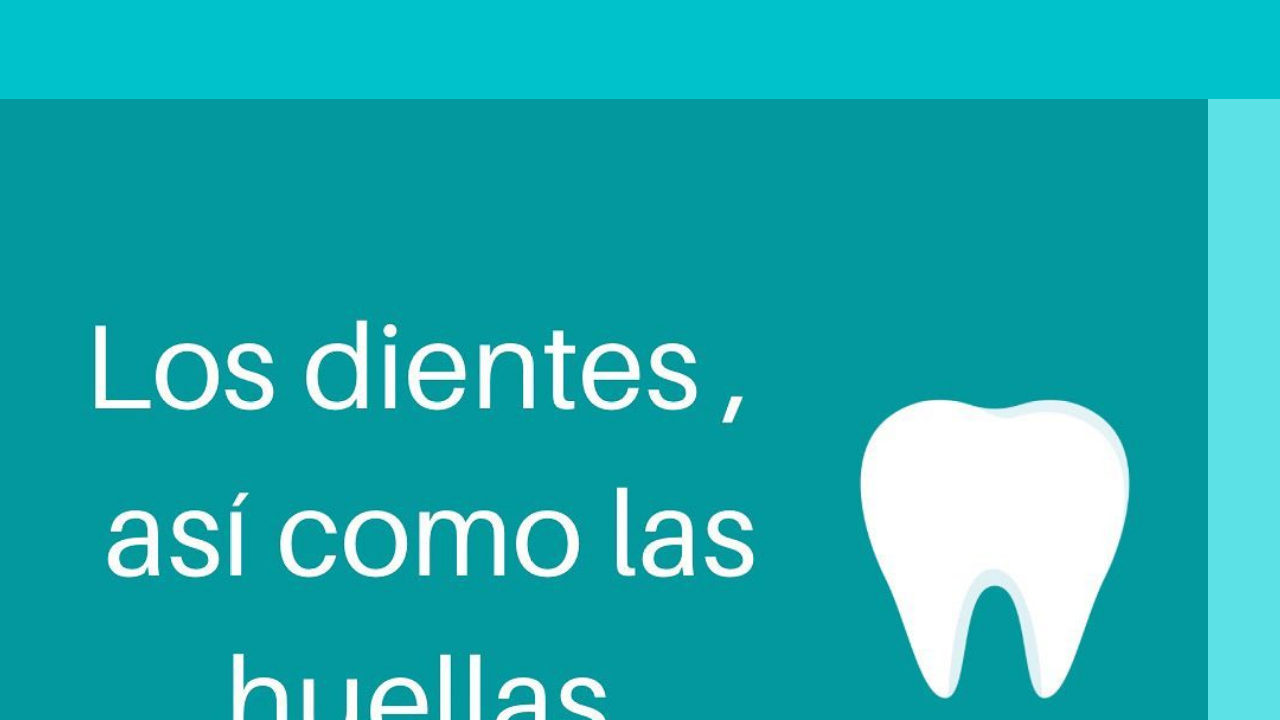
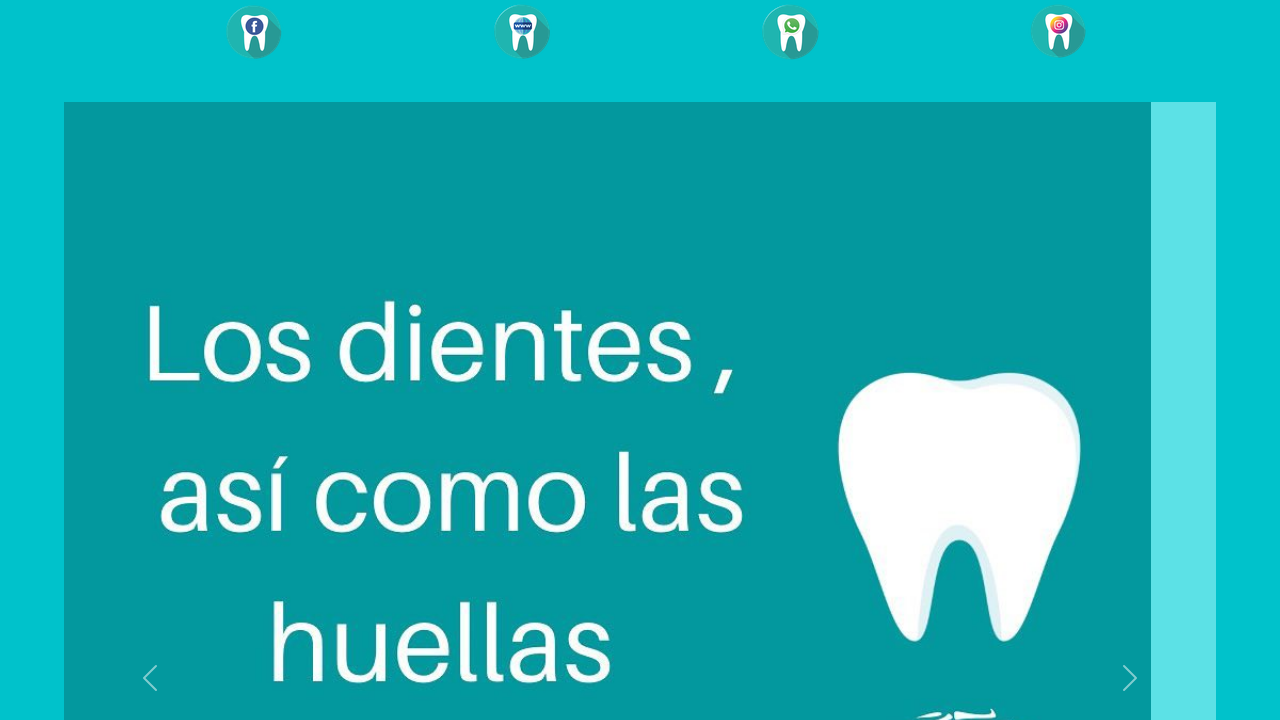
Before and after one commit to BarrasDesigns/Dra.MarcelaFrutos, a plain HTML site: page index.html in a window 1280 px wide. Shown: the part 447-1167 px from the top of the page. Drawn offline with nearby package versions, Linux system fonts and the light colour scheme; some packages are replaced by stand-ins of ours; a script that the page names is missing.

Commit message:
cambios finales

```diff
--- a/assets/css/styles.css
+++ b/assets/css/styles.css
@@ -93,17 +93,15 @@ nav {
 
 
 /* REDES */
+.rutasEnlaces {
+    margin-top: 12rem;
+}
+
 .redes {
-    height: 16rem;
-    display: grid;
-    grid-template-columns: repeat(2, 1fr);
-    grid-auto-rows: 4rem;
-    justify-items: center;
-    justify-content: center;
-    align-items: center;
-    align-content: center;
     list-style: none;
-    padding: 0px;
+    width: 100%;
+    display: flex;
+    justify-content: space-evenly;
 }
 
 .routes {
@@ -114,6 +112,65 @@ nav {
 
 .links {
     max-width: 3rem;
+}
+
+.enlace {
+    display: flex;
+    width: 100%;
+    justify-content: space-around;
+}
+
+.web {
+    width: 60px;
+    height: 60px;
+    background: url("../img/web_icon.png") no-repeat;
+}
+
+.web:hover {
+    background: url("../img/web_icon_hover.png") no-repeat;
+}
+
+.whatsapp {
+    width: 60px;
+    height: 60px;
+    background: url("../img/whatsapp_icon.png") no-repeat;
+}
+
+.whatsapp:hover {
+    background: url("../img/whatsapp_icon_hover.png") no-repeat;
+}
+
+.instagram {
+    width: 60px;
+    height: 60px;
+    background: url("../img/instagram_icon.png") no-repeat;
+}
+
+.instagram:hover {
+    background: url("../img/instagram_icon_hover.png") no-repeat;
+}
+
+.facebook {
+    width: 60px;
+    height: 60px;
+    background: url("../img/facebook_icon.png") no-repeat;
+}
+
+.facebook:hover {
+    background: url("../img/facebook_icon_hover.png") no-repeat;
+}
+
+@media (max-width: 428px) {
+    .rutasEnlaces {
+        margin-top: 6rem;
+    }
+
+    .redes {
+        display: grid;
+        grid-template-columns: repeat(2, 1fr);
+        grid-template-rows: auto;
+    }
+
 }
 
 /* MEDIA QUERIES  */
@@ -129,7 +186,10 @@ nav {
 
 } */
 /* CARRUSEL DE SERVICIOS  */
-
+.carrusel{
+    max-width: 90%;
+    margin: auto;
+}
 .containerServicios {
     display: flex;
     overflow-x: scroll;
@@ -140,15 +200,22 @@ nav {
     border-radius: 8px;
     gap: 12px;
 }
-.containerServicios
-.itemServicios {
+
+.containerServicios .itemServicios {
     flex: 0 0 100%;
     padding: 24px;
     border-radius: 8px;
     scroll-snap-align: start;
 
 }
+
 .itemServicios {
     background-color: aqua;
     cursor: pointer;
 }
+
+/* AGENDA UNA CITA */
+.cita {
+    max-width: 70%;
+    margin: auto;
+}
--- a/index.html
+++ b/index.html
@@ -38,17 +38,34 @@
             <ul class="redes">
                 <li class="routes">
                     <a href="#">
-                        <img class="links" src="./assets/img/muela.svg" alt="facebook">
+                        <div class="enlace">
+                            <div class="facebook"></div>
+                            <!-- <div class="facebook__text">Mi FaceBook</div> -->
+                        </div>
                     </a>
                 </li>
                 <li class="routes">
                     <a href="#">
-                        <img class="links" src="./assets/img/muela.svg" alt="whatsapp">
+                        <!-- <img class="links" src="./assets/img/muela.svg" alt="whatsapp"> -->
+                        <div class="enlace">
+                            <div class="web"></div>
+                        </div>
                     </a>
                 </li>
                 <li class="routes">
                     <a href="#">
-                        <img class="links" src="./assets/img/muela.svg" alt="telephone">
+                        <!-- <img class="links" src="./assets/img/muela.svg" alt="whatsapp"> -->
+                        <div class="enlace">
+                            <div class="whatsapp"></div>
+                        </div>
+                    </a>
+                </li>
+                <li class="routes">
+                    <a href="#">
+                        <!-- <img class="links" src="./assets/img/muela.svg" alt="telephone"> -->
+                        <div class="enlace">
+                            <div class="instagram"></div>
+                        </div>
                     </a>
                 </li>
 
@@ -58,7 +75,7 @@
 
     <!-- CARRUSEL DE IMAGENES  -->
 
-    <section class="section">
+    <section class="carrusel">
         <div id="carouselExampleControls" class="carousel slide" data-bs-ride="carousel">
             <div class="carousel-inner">
                 <div class="carousel-item active">
@@ -135,7 +152,7 @@
 
     </section>
     <!-- SECCIÓN SABÍAS QUE  -->
-    <section class="section">
+    <section class="carrusel">
         <div id="carouselExampleControls" class="carousel slide" data-bs-ride="carousel">
             <div class="carousel-inner">
                 <div class="carousel-item active">
@@ -170,7 +187,7 @@
     </section>
 
     <!-- AGENDA UNA CITA  -->
-    <section class="section">
+    <section class="cita">
         <form action="#" id="formulario">
             <div class="mb-3">
                 <label for="nombreCompleto" class="form-label">Tu nombre Completo</label>
```
Also changed, not shown: assets/img/facebook_icon.png (added), assets/img/facebook_icon_hover.png (added), assets/img/instagram_icon.png (added), assets/img/instagram_icon_hover.png (added), assets/img/web_icon.png (added), assets/img/web_icon_hover.png (added), assets/img/whatsapp_icon.png (added), assets/img/whatsapp_icon_hover.png (added).
